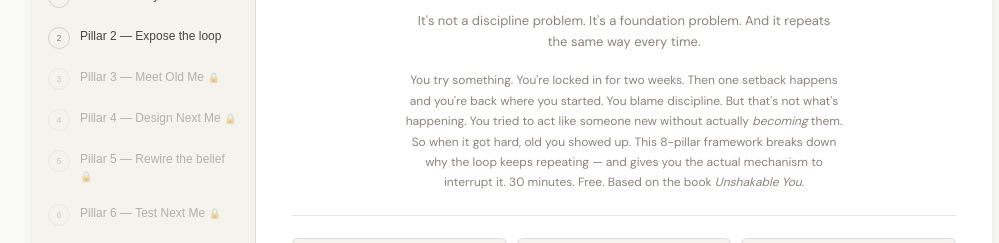
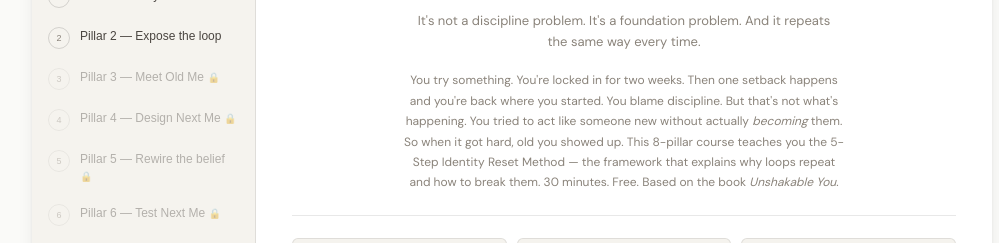
Before and after one commit to mustikin/Unshakable, a plain HTML site: page index.html in a window 1280 px wide. Shown: the part 160-403 px from the top of the page, without its empty margins (128-1127 px from the left). Drawn offline with nearby package versions, Linux system fonts and the light colour scheme; a web font is replaced by a local one.

Commit message:
Add files via upload
re-edit introduction

```diff
--- a/index.html
+++ b/index.html
@@ -864,7 +864,7 @@ function buildOverview() {
       <div class="ov-eyebrow">Free mini-course · A.B. Mustikin</div>
       <div class="ov-title">Why You Keep Starting and Stopping</div>
       <div class="ov-desc">It's not a discipline problem. It's a foundation problem. And it repeats the same way every time.</div>
-      <div class="ov-desc" style="margin-top: 6px; font-size: 12px; line-height: 1.7; max-width: 440px;">You try something. You're locked in for two weeks. Then one setback happens and you're back where you started. You blame discipline. But that's not what's happening. You tried to act like someone new without actually <em>becoming</em> them. So when it got hard, old you showed up. This 8-pillar framework breaks down why the loop keeps repeating — and gives you the actual mechanism to interrupt it. 30 minutes. Free. Based on the book <em>Unshakable You</em>.</div>
+      <div class="ov-desc" style="margin-top: 6px; font-size: 12px; line-height: 1.7; max-width: 440px;">You try something. You're locked in for two weeks. Then one setback happens and you're back where you started. You blame discipline. But that's not what's happening. You tried to act like someone new without actually <em>becoming</em> them. So when it got hard, old you showed up. This 8-pillar course teaches you the 5-Step Identity Reset Method — the framework that explains why loops repeat and how to break them. 30 minutes. Free. Based on the book <em>Unshakable You</em>.</div>
     </div>
     <div class="ov-stats">
       <div class="ov-stat"><div class="ov-stat-n">8</div><div class="ov-stat-l">Pillars</div></div>
```
